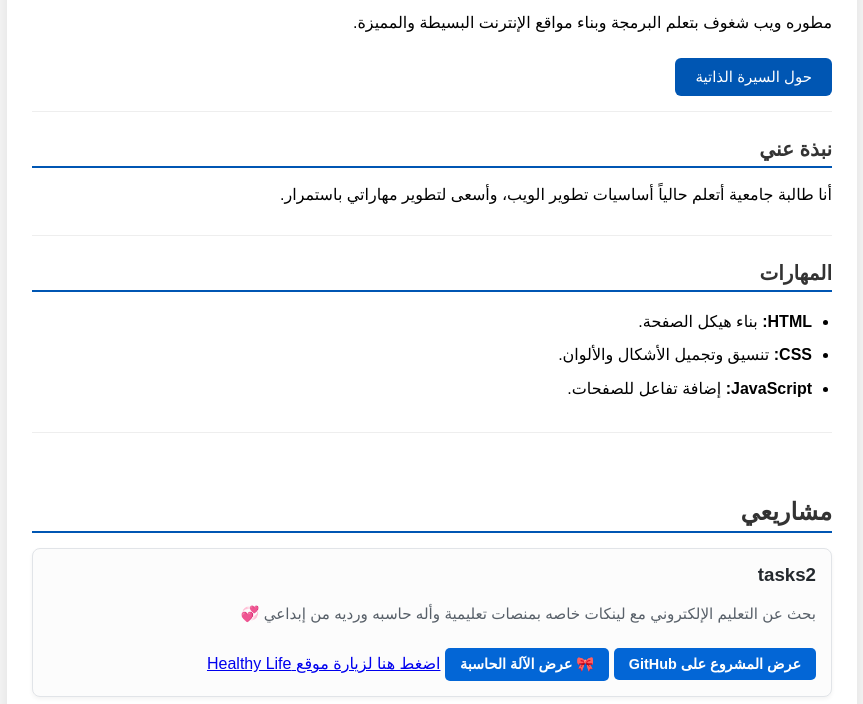
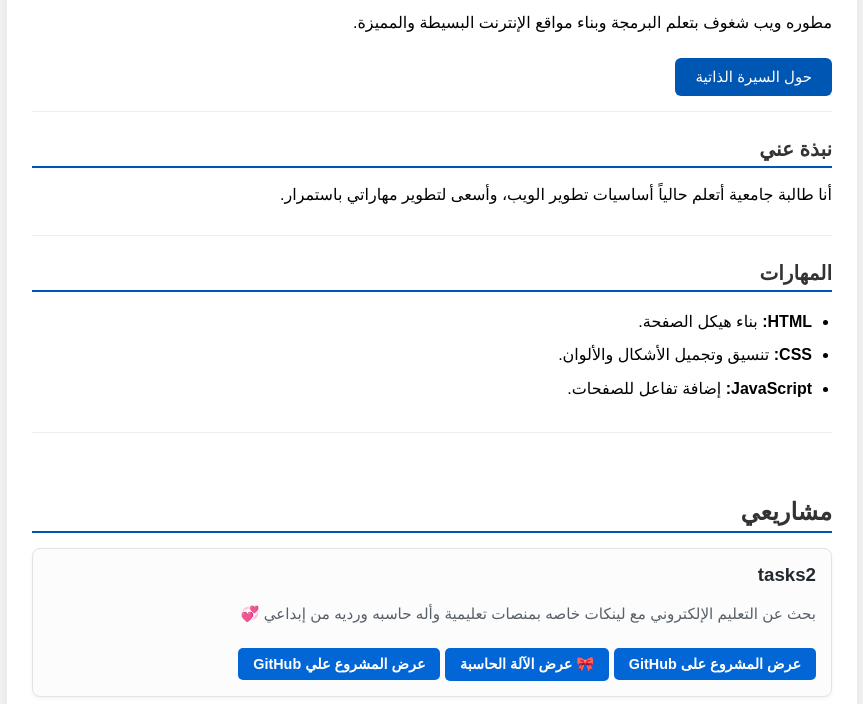
Before and after one commit to medomropl199419-hub/my-portfolio, a plain HTML site: page index.html in a window 1280 px wide. Shown: the part 96-800 px from the top of the page, without its empty margins (208-1071 px from the left). Drawn offline with Linux system fonts and the light colour scheme.

Commit message:
index.html

```diff
--- a/index.html
+++ b/index.html
@@ -45,8 +45,7 @@
 target="_blank" class="github-btn">
     🎀 عرض الآلة الحاسبة
          </a>
-       <a href="https://medomropl199419-hub.github.io/Healthy-Life-/" target="_blank">
-    اضغط هنا لزيارة موقع Healthy Life
+       <a href="https://medomropl199419-hub.github.io/Healthy-Life-/" target="_blank" class="github-btn">عرض المشروع علي GitHub</a>
        </a>
         </div>
  </section>
```
